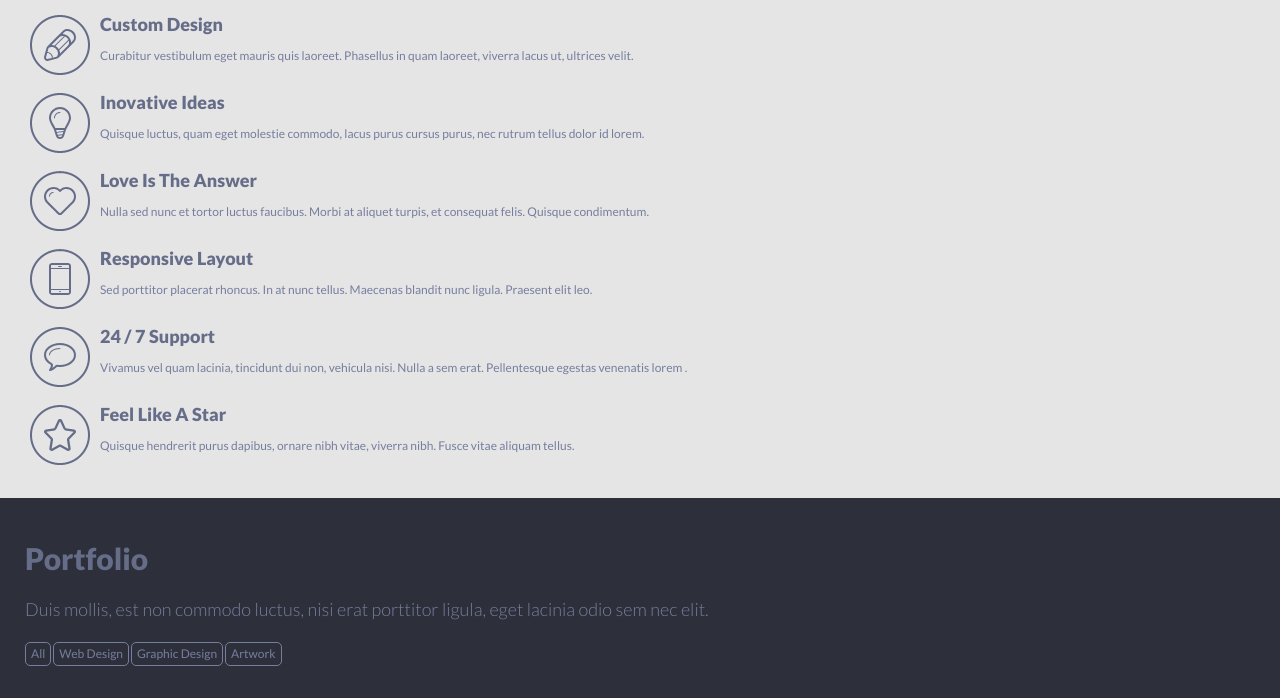
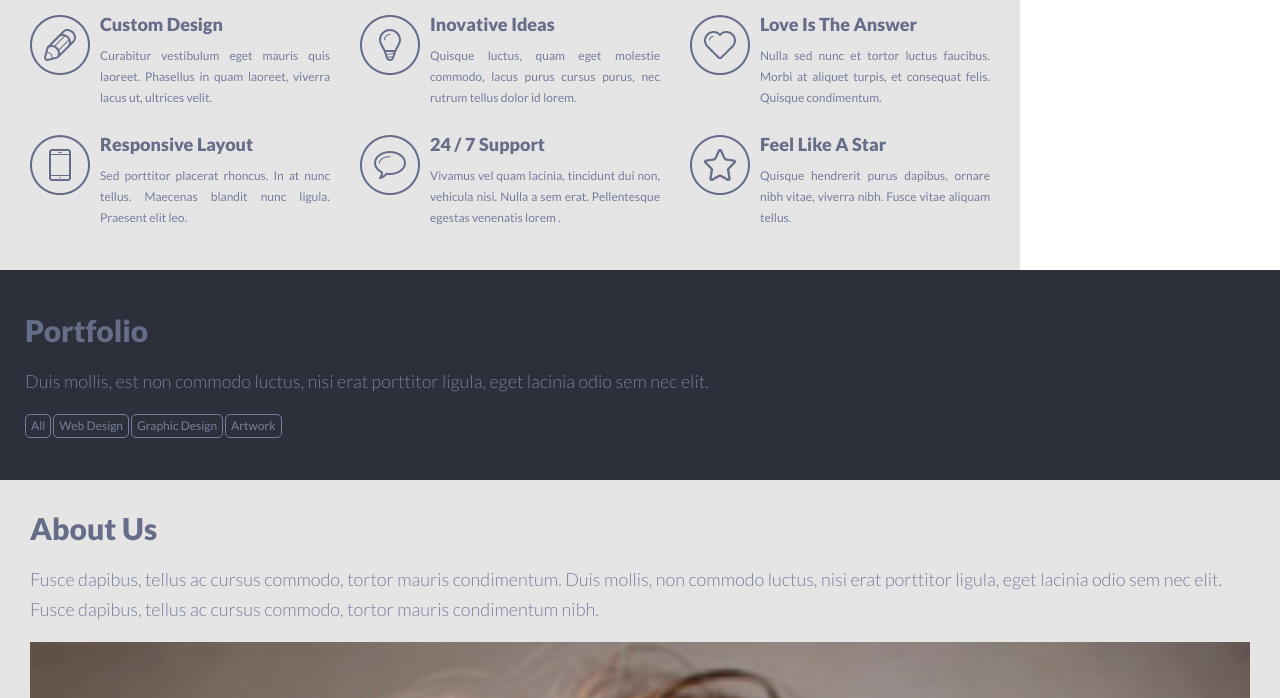
Before and after one commit to Vromga/singolo, a website built with webpack: page src/index.html in a window 1280 px wide. Shown: the part 816-1514 px from the top of the page. Built offline with nearby package versions, Linux system fonts and the light colour scheme; files whose address does not match are found by name.

Commit message:
feat: responsive services

```diff
--- a/src/style/_services.scss
+++ b/src/style/_services.scss
@@ -4,6 +4,12 @@
 .services {
   background-color: $global-background;
   padding: 2.5rem 3rem 1.5rem;
+  @media (min-width: 764px) {
+    max-width: 102rem;
+    display: flex;
+    flex-flow: row wrap;
+    justify-content: space-between;
+  }
 
   &__title {
     font-style: normal;
@@ -26,6 +32,9 @@
     margin-bottom: 1.5rem;
     display: flex;
     align-items: flex-start;
+    @media (min-width: 764px) {
+      width: 30rem;
+    }
 
     &_title {
       color: $title-color;
```
Lines whose indentation alone changed are shown as unchanged.
